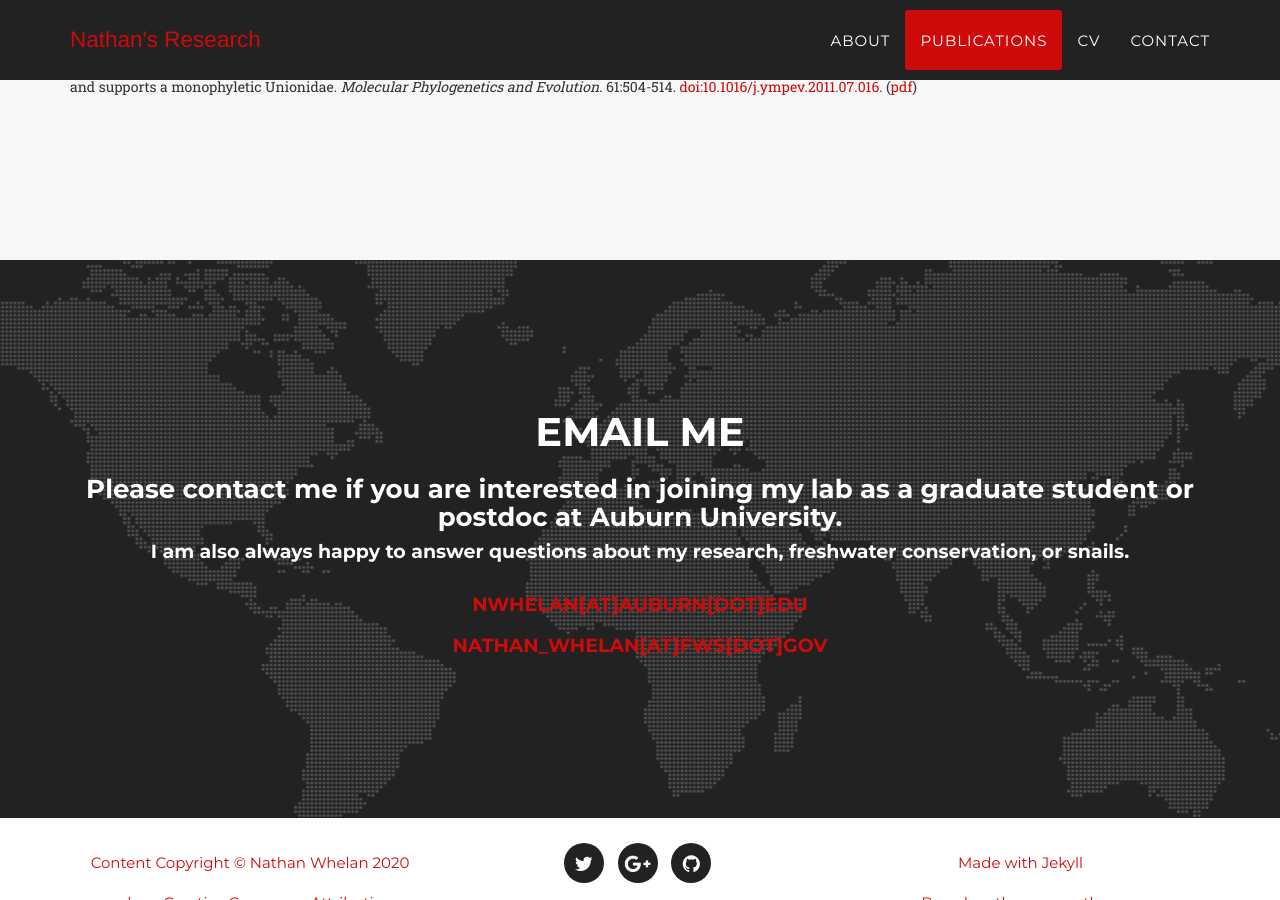
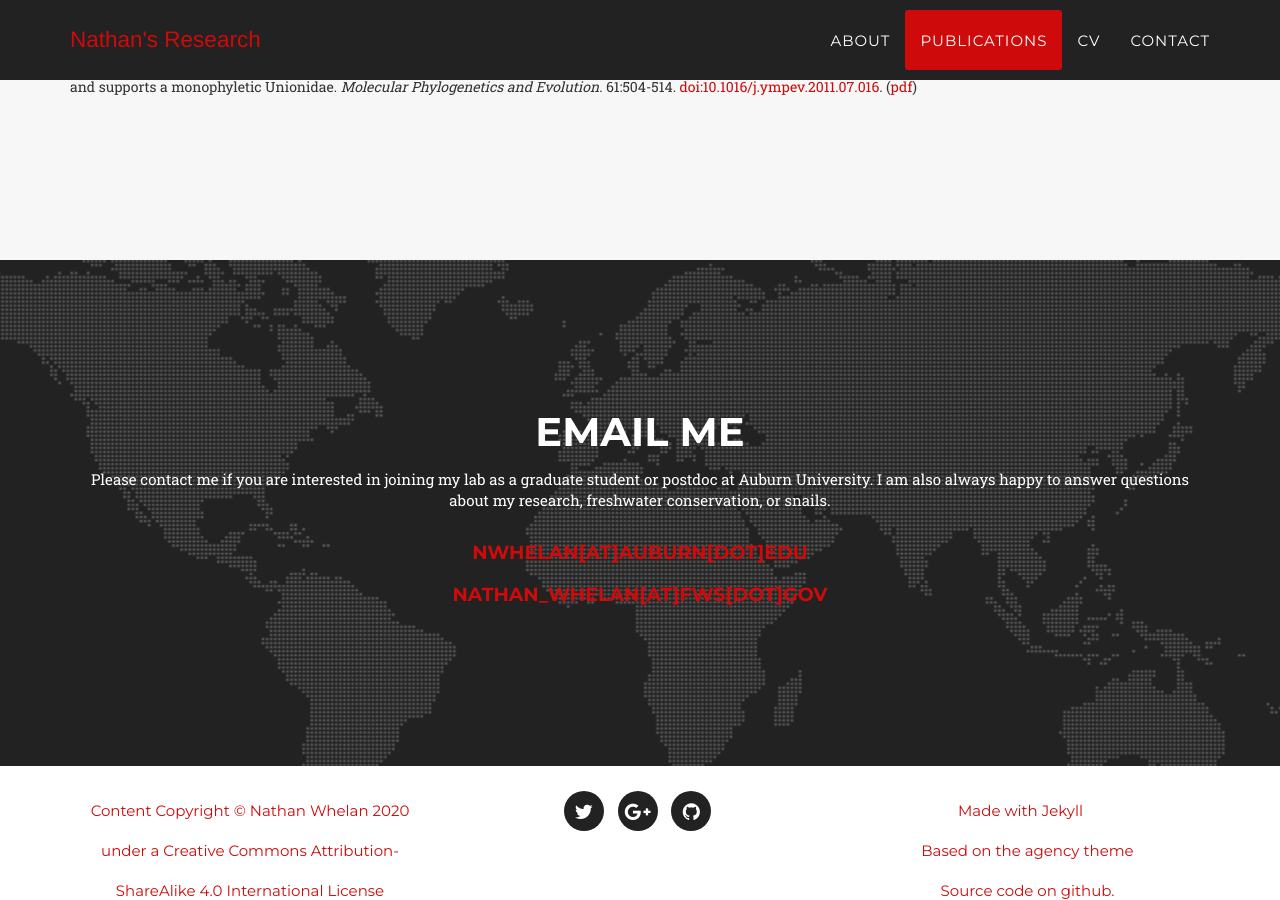
Before and after one commit to NathanWhelan/nathanwhelan.github.io, a Jekyll site: the page built from index.html, in a window 1280 px wide and 900 px high, scrolled down 4899 px. Built offline with Jekyll 4.4.1, drawn with Linux system fonts in a browser that asks for light colours; some web fonts are replaced.

Commit message:
Update contact.html

```diff
--- a/_includes/contact.html
+++ b/_includes/contact.html
@@ -3,8 +3,8 @@
             <div class="row">
                 <div class="col-lg-12 text-center">
                     <h2 class="section-heading">Email me</h2>
-		    <h3 class="section-explanation">Please contact me if you are interested in joining my lab as a graduate student or postdoc at Auburn University.</h3>
-		    <h4 class="section-explanation">I am also always happy to answer questions about my research, freshwater conservation, or snails.</h4>
+		    <h.medium class="section-explanation">Please contact me if you are interested in joining my lab as a graduate student or postdoc at Auburn University.</h.medium>
+		    <h.small class="section-explanation">I am also always happy to answer questions about my research, freshwater conservation, or snails.</h.small>
 		    <h4 class="section-heading"></br><a href="mailto:nwhelan@auburn.edu">nwhelan[at]auburn[dot]edu</a></br></br><a href="mailto:nathan_whelan@fws.gov">nathan_whelan[at]fws[dot]gov</a></h4>
 
 		</div>
```
